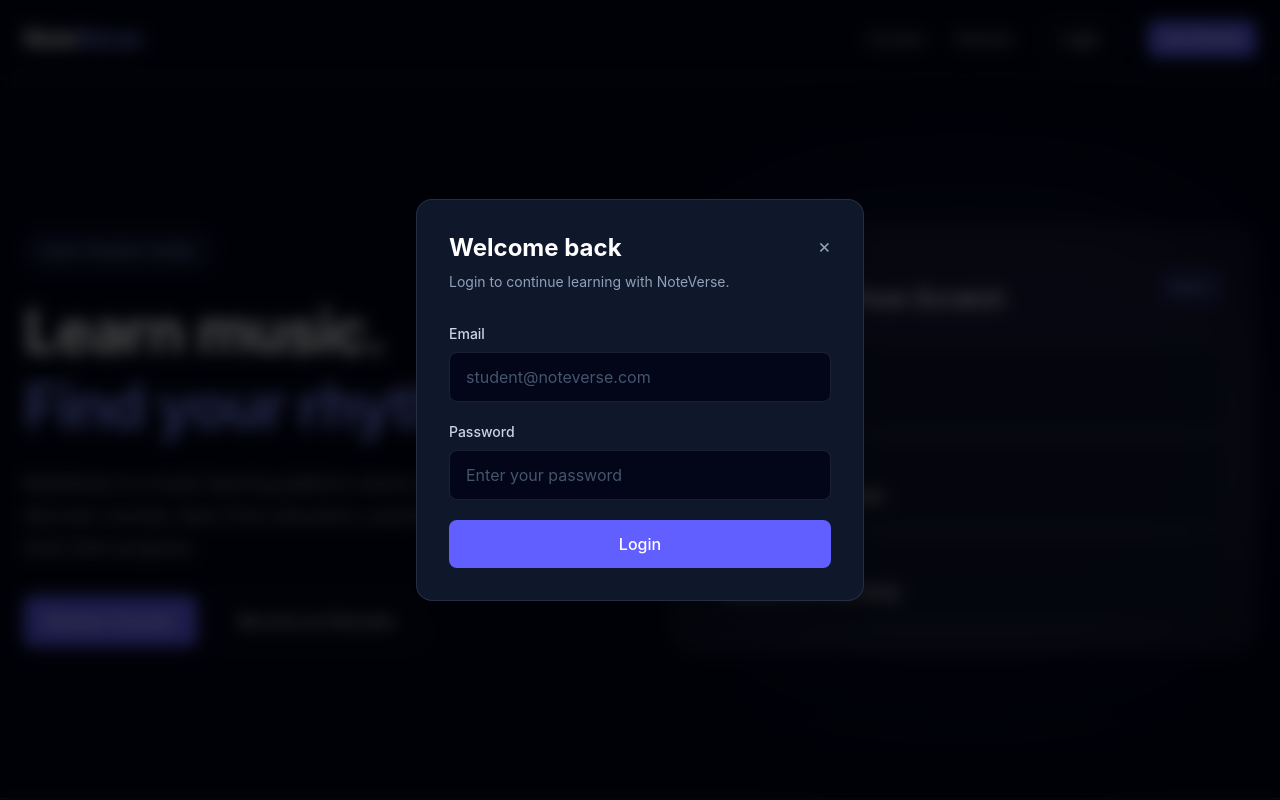
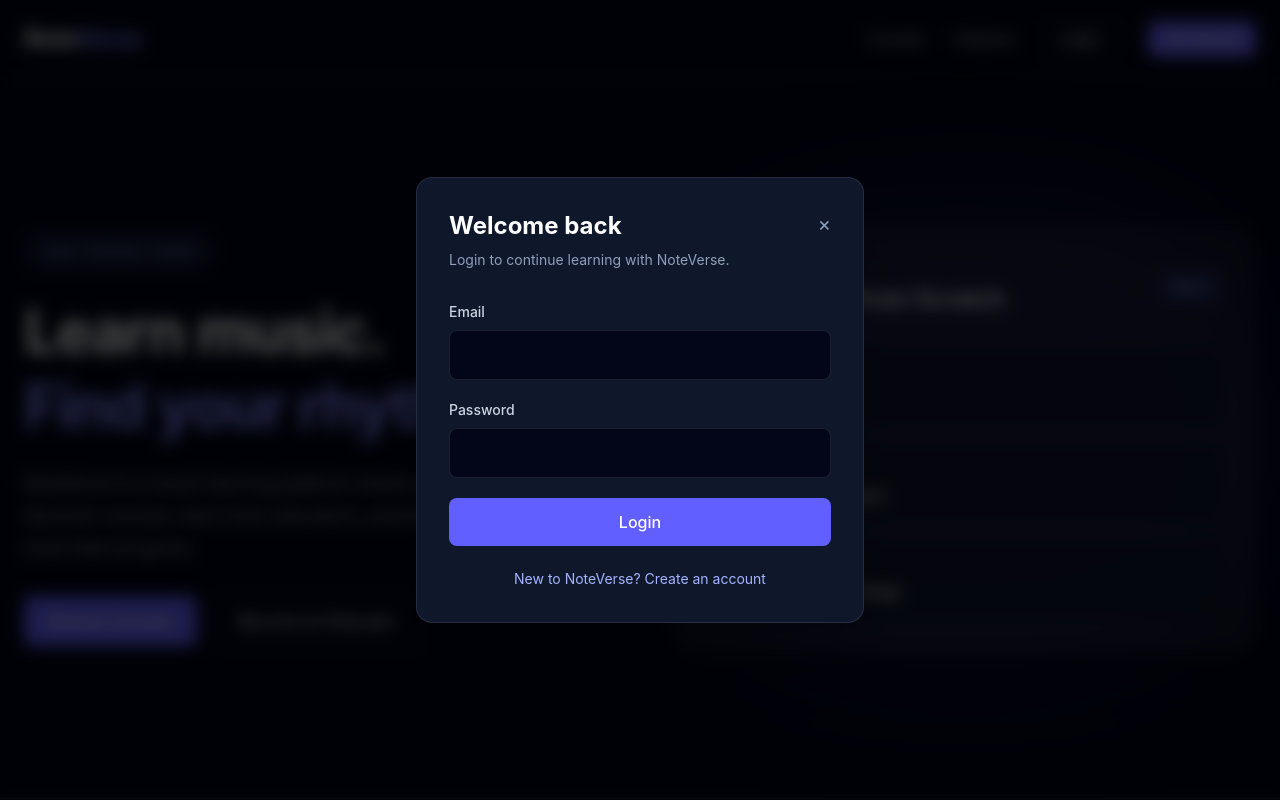
Before and after one commit to prasadsahotre/NoteVerse, a React (Vite) app in the folder frontend/: page / in a window 1280 px wide. Both pictures are taken after a click on the button "Login". Shown: the top 800 px of the page. Built offline with nearby package versions, Linux system fonts and the light colour scheme.

Commit message:
fix(frontend): separate registration from login

```diff
--- a/frontend/src/auth/auth-context.ts
+++ b/frontend/src/auth/auth-context.ts
@@ -5,13 +5,17 @@ export interface User {
   name: string
   email: string
   roles: string[]
+  educatorApprovalStatus: 'NOT_APPLICABLE' | 'PENDING' | 'APPROVED' | 'REJECTED'
 }
+
+export type RegistrationRole = 'STUDENT' | 'EDUCATOR'
 
 export interface AuthContextValue {
   user: User | null
   isLoading: boolean
   isAuthenticated: boolean
-  login: (email: string, password: string) => Promise<void>
+  login: (email: string, password: string) => Promise<User>
+  register: (name: string, email: string, password: string, role: RegistrationRole) => Promise<void>
   logout: () => void
 }
 
--- a/frontend/src/pages/HomePage.tsx
+++ b/frontend/src/pages/HomePage.tsx
@@ -1,25 +1,65 @@
 import { useState } from 'react'
+
 import type { FormEvent } from 'react'
 
 import { useAuth } from '../auth/useAuth'
+import type { RegistrationRole, User } from '../auth/auth-context'
+
+type AuthModalMode = 'login' | 'choose-role' | 'signup'
+
+function getPasswordFeedback(password: string) {
+  const suggestions = [
+    ...(password.length < 8 ? ['Use at least 8 characters.'] : []),
+    ...(!/[a-z]/.test(password) ? ['Add a lowercase letter.'] : []),
+    ...(!/[A-Z]/.test(password) ? ['Add an uppercase letter.'] : []),
+    ...(!/\d/.test(password) ? ['Add a number.'] : []),
+    ...(!/[^A-Za-z0-9]/.test(password) ? ['Add a symbol.'] : []),
+  ]
+
+  const score = 5 - suggestions.length
+  return {
+    label: score <= 2 ? 'Needs work' : score <= 3 ? 'Getting stronger' : 'Strong',
+    suggestions,
+  }
+}
 
 function HomePage() {
-  const { user, isAuthenticated, login, logout } = useAuth()
+  const { user, isAuthenticated, login, register, logout } = useAuth()
 
   const [showLogin, setShowLogin] = useState(false)
+  const [modalMode, setModalMode] = useState<AuthModalMode>('login')
+  const [registrationRole, setRegistrationRole] = useState<RegistrationRole>('STUDENT')
+  const [name, setName] = useState('')
+  const [confirmation, setConfirmation] = useState('')
+
   const [email, setEmail] = useState('')
+
   const [password, setPassword] = useState('')
+
   const [loginError, setLoginError] = useState('')
+
   const [isLoggingIn, setIsLoggingIn] = useState(false)
 
-  const handleLogin = async (event: FormEvent<HTMLFormElement>) => {
+  const navigateForUser = (authenticatedUser: User) => {
+    if (authenticatedUser.roles.includes('STUDENT')) {
+      window.location.replace('/student')
+    } else if (authenticatedUser.roles.includes('ADMIN')) {
+      window.location.replace('/admin')
+    } else {
+      window.location.replace('/educator')
+    }
+  }
+
+  const handleLogin = async (
+    event: FormEvent<HTMLFormElement>,
+  ) => {
     event.preventDefault()
 
     setLoginError('')
     setIsLoggingIn(true)
 
     try {
-      await login(email, password)
+      const authenticatedUser = await login(email, password)
 
       setShowLogin(false)
       setEmail('')
@@ -28,7 +68,7 @@ function HomePage() {
       // Navigate using the browser after authentication succeeds.
       // This ensures the new authenticated state is loaded
       // before ProtectedRoute checks the student route.
-      window.location.replace('/student')
+      navigateForUser(authenticatedUser)
     } catch (error) {
       setLoginError(
         error instanceof Error
@@ -38,6 +78,50 @@ function HomePage() {
     } finally {
       setIsLoggingIn(false)
     }
+  }
+
+  const handleRegistration = async (event: FormEvent<HTMLFormElement>) => {
+    event.preventDefault()
+    setLoginError('')
+
+    if (password !== confirmation) {
+      setLoginError('Passwords do not match.')
+      return
+    }
+
+    setIsLoggingIn(true)
+    try {
+      await register(name, email, password, registrationRole)
+    } catch (error) {
+      setLoginError(error instanceof Error ? error.message : 'Registration failed. Please try again.')
+      setIsLoggingIn(false)
+      return
+    }
+
+    try {
+      const authenticatedUser = await login(email, password)
+      setShowLogin(false)
+      setName('')
+      setEmail('')
+      setPassword('')
+      setConfirmation('')
+      navigateForUser(authenticatedUser)
+    } catch (error) {
+      setPassword('')
+      setConfirmation('')
+      setModalMode('login')
+      setLoginError(
+        `Your account was created, but automatic login failed${error instanceof Error ? `: ${error.message}` : '.'} Please log in manually.`,
+      )
+    } finally {
+      setIsLoggingIn(false)
+    }
+  }
+
+  const openModal = (mode: AuthModalMode) => {
+    setLoginError('')
+    setModalMode(mode)
+    setShowLogin(true)
   }
 
   const handleLogout = () => {
@@ -88,8 +172,7 @@ function HomePage() {
               <>
                 <button
                   onClick={() => {
-                    setLoginError('')
-                    setShowLogin(true)
+                    openModal('login')
                   }}
                   className="rounded-lg border border-white/15 px-4 py-2 text-sm font-medium text-slate-200 hover:bg-white/5"
                 >
@@ -98,8 +181,7 @@ function HomePage() {
 
                 <button
                   onClick={() => {
-                    setLoginError('')
-                    setShowLogin(true)
+                    openModal('choose-role')
                   }}
                   className="rounded-lg bg-indigo-500 px-4 py-2 text-sm font-medium hover:bg-indigo-400"
                 >
@@ -138,8 +220,7 @@ function HomePage() {
                 <button
                   onClick={() => {
                     if (!isAuthenticated) {
-                      setLoginError('')
-                      setShowLogin(true)
+                      openModal('login')
                     }
                   }}
                   className="rounded-lg bg-indigo-500 px-6 py-3 font-medium hover:bg-indigo-400"
@@ -147,7 +228,7 @@ function HomePage() {
                   Browse Courses
                 </button>
 
-                <button className="rounded-lg border border-white/15 px-6 py-3 font-medium text-slate-200 hover:bg-white/5">
+                <button onClick={() => openModal('choose-role')} className="rounded-lg border border-white/15 px-6 py-3 font-medium text-slate-200 hover:bg-white/5">
                   Become an Educator
                 </button>
               </div>
@@ -162,6 +243,7 @@ function HomePage() {
                     <p className="text-sm text-slate-400">
                       Featured Course
                     </p>
+
                     <h2 className="mt-1 text-2xl font-semibold">
                       Learn Guitar from Scratch
                     </h2>
@@ -177,6 +259,7 @@ function HomePage() {
                     <p className="text-sm text-slate-400">
                       Module 01
                     </p>
+
                     <p className="mt-1 font-medium">
                       Getting Started
                     </p>
@@ -186,6 +269,7 @@ function HomePage() {
                     <p className="text-sm text-slate-400">
                       Module 02
                     </p>
+
                     <p className="mt-1 font-medium">
                       Chords & Techniques
                     </p>
@@ -195,6 +279,7 @@ function HomePage() {
                     <p className="text-sm text-slate-400">
                       Module 03
                     </p>
+
                     <p className="mt-1 font-medium">
                       Playing Your First Song
                     </p>
@@ -260,8 +345,7 @@ function HomePage() {
             <button
               onClick={() => {
                 if (!isAuthenticated) {
-                  setLoginError('')
-                  setShowLogin(true)
+                  openModal('login')
                 }
               }}
               className="mt-8 rounded-lg bg-indigo-500 px-6 py-3 font-medium hover:bg-indigo-400"
@@ -276,6 +360,7 @@ function HomePage() {
       <footer className="border-t border-white/10 px-6 py-8">
         <div className="mx-auto flex max-w-7xl flex-col gap-3 text-sm text-slate-500 sm:flex-row sm:items-center sm:justify-between">
           <p>© 2026 NoteVerse. All rights reserved.</p>
+
           <p>Learn. Practice. Create.</p>
         </div>
       </footer>
@@ -287,81 +372,65 @@ function HomePage() {
             <div className="flex items-start justify-between">
               <div>
                 <h2 className="text-2xl font-bold">
-                  Welcome back
+                  {modalMode === 'login' ? 'Welcome back' : modalMode === 'choose-role' ? 'Join NoteVerse' : `Create ${registrationRole === 'STUDENT' ? 'student' : 'educator'} account`}
                 </h2>
 
                 <p className="mt-2 text-sm text-slate-400">
-                  Login to continue learning with NoteVerse.
+                  {modalMode === 'login' ? 'Login to continue learning with NoteVerse.' : 'Create an account to get started.'}
                 </p>
               </div>
 
               <button
                 onClick={() => setShowLogin(false)}
                 className="text-xl text-slate-400 hover:text-white"
-                aria-label="Close login"
+                aria-label="Close account dialog"
               >
                 ×
               </button>
             </div>
 
-            <form
-              onSubmit={handleLogin}
-              className="mt-8 space-y-5"
-            >
-              <div>
-                <label
-                  htmlFor="email"
-                  className="mb-2 block text-sm font-medium text-slate-300"
-                >
-                  Email
-                </label>
+            {modalMode === 'choose-role' ? (
+              <div className="mt-8 grid gap-3">
+                <button onClick={() => { setRegistrationRole('STUDENT'); setModalMode('signup') }} className="rounded-lg bg-indigo-500 px-4 py-3 font-medium hover:bg-indigo-400">Continue as Student</button>
+                <button onClick={() => { setRegistrationRole('EDUCATOR'); setModalMode('signup') }} className="rounded-lg border border-white/15 px-4 py-3 font-medium text-slate-200 hover:bg-white/5">Apply as Educator</button>
+                <button onClick={() => setModalMode('login')} className="text-sm text-indigo-300 hover:text-indigo-200">Already have an account? Login</button>
+              </div>
+            ) : (
+              <form onSubmit={modalMode === 'login' ? handleLogin : handleRegistration} className="mt-8 space-y-5">
+                {modalMode === 'signup' && <div>
+                  <label htmlFor="signup-name" className="mb-2 block text-sm font-medium text-slate-300">Name</label>
+                  <input id="signup-name" type="text" autoComplete="name" value={name} onChange={(event) => setName(event.target.value)} required className="w-full rounded-lg border border-white/10 bg-slate-950 px-4 py-3 text-white outline-none focus:border-indigo-400" />
+                </div>}
 
-                <input
-                  id="email"
-                  type="email"
-                  value={email}
-                  onChange={(event) => setEmail(event.target.value)}
-                  placeholder="student@noteverse.com"
-                  required
-                  className="w-full rounded-lg border border-white/10 bg-slate-950 px-4 py-3 text-white outline-none placeholder:text-slate-600 focus:border-indigo-400"
-                />
-              </div>
+                <div>
+                  <label htmlFor="auth-email" className="mb-2 block text-sm font-medium text-slate-300">Email</label>
+                  <input id="auth-email" type="email" autoComplete="email" value={email} onChange={(event) => setEmail(event.target.value)} required className="w-full rounded-lg border border-white/10 bg-slate-950 px-4 py-3 text-white outline-none focus:border-indigo-400" />
+                </div>
 
-              <div>
-                <label
-                  htmlFor="password"
-                  className="mb-2 block text-sm font-medium text-slate-300"
-                >
-                  Password
-                </label>
+                <div>
+                  <label htmlFor="auth-password" className="mb-2 block text-sm font-medium text-slate-300">Password</label>
+                  <input id="auth-password" type="password" autoComplete={modalMode === 'login' ? 'current-password' : 'new-password'} value={password} onChange={(event) => setPassword(event.target.value)} minLength={modalMode === 'signup' ? 8 : undefined} required className="w-full rounded-lg border border-white/10 bg-slate-950 px-4 py-3 text-white outline-none focus:border-indigo-400" />
+                  {modalMode === 'signup' && <div className="mt-2 text-sm text-slate-400" aria-live="polite">
+                    <p>Password strength: <span className="text-indigo-300">{getPasswordFeedback(password).label}</span></p>
+                    {getPasswordFeedback(password).suggestions.length > 0 && <ul className="mt-1 list-inside list-disc">{getPasswordFeedback(password).suggestions.map((suggestion) => <li key={suggestion}>{suggestion}</li>)}</ul>}
+                  </div>}
+                </div>
 
-                <input
-                  id="password"
-                  type="password"
-                  value={password}
-                  onChange={(event) =>
-                    setPassword(event.target.value)
-                  }
-                  placeholder="Enter your password"
-                  required
-                  className="w-full rounded-lg border border-white/10 bg-slate-950 px-4 py-3 text-white outline-none placeholder:text-slate-600 focus:border-indigo-400"
-                />
-              </div>
+                {modalMode === 'signup' && <div>
+                  <label htmlFor="auth-confirm-password" className="mb-2 block text-sm font-medium text-slate-300">Confirm password</label>
+                  <input id="auth-confirm-password" type="password" autoComplete="new-password" value={confirmation} onChange={(event) => setConfirmation(event.target.value)} required className="w-full rounded-lg border border-white/10 bg-slate-950 px-4 py-3 text-white outline-none focus:border-indigo-400" />
+                  {confirmation && password !== confirmation && <p className="mt-2 text-sm text-red-300">Passwords do not match.</p>}
+                </div>}
 
-              {loginError && (
-                <div className="rounded-lg border border-red-400/20 bg-red-400/10 px-4 py-3 text-sm text-red-300">
-                  {loginError}
-                </div>
-              )}
-
-              <button
-                type="submit"
-                disabled={isLoggingIn}
-                className="w-full rounded-lg bg-indigo-500 px-4 py-3 font-medium hover:bg-indigo-400 disabled:cursor-not-allowed disabled:opacity-60"
-              >
-                {isLoggingIn ? 'Logging in...' : 'Login'}
-              </button>
-            </form>
+                {loginError && <div role="alert" className="rounded-lg border border-red-400/20 bg-red-400/10 px-4 py-3 text-sm text-red-300">{loginError}</div>}
+                <button type="submit" disabled={isLoggingIn || (modalMode === 'signup' && (password !== confirmation || password.length < 8))} className="w-full rounded-lg bg-indigo-500 px-4 py-3 font-medium hover:bg-indigo-400 disabled:cursor-not-allowed disabled:opacity-60">
+                  {isLoggingIn ? 'Please wait...' : modalMode === 'login' ? 'Login' : 'Create account'}
+                </button>
+                <button type="button" onClick={() => { setLoginError(''); setModalMode(modalMode === 'login' ? 'choose-role' : 'login') }} className="w-full text-sm text-indigo-300 hover:text-indigo-200">
+                  {modalMode === 'login' ? 'New to NoteVerse? Create an account' : 'Already have an account? Login'}
+                </button>
+              </form>
+            )}
           </div>
         </div>
       )}
@@ -374,7 +443,10 @@ type FeatureCardProps = {
   description: string
 }
 
-function FeatureCard({ title, description }: FeatureCardProps) {
+function FeatureCard({
+  title,
+  description,
+}: FeatureCardProps) {
   return (
     <div className="rounded-2xl border border-white/10 bg-white/5 p-6">
       <div className="mb-5 flex h-10 w-10 items-center justify-center rounded-lg bg-indigo-500/15 text-indigo-400">
```
Also changed, not shown: frontend/src/auth/AuthContext.tsx (+47 -12 lines).
